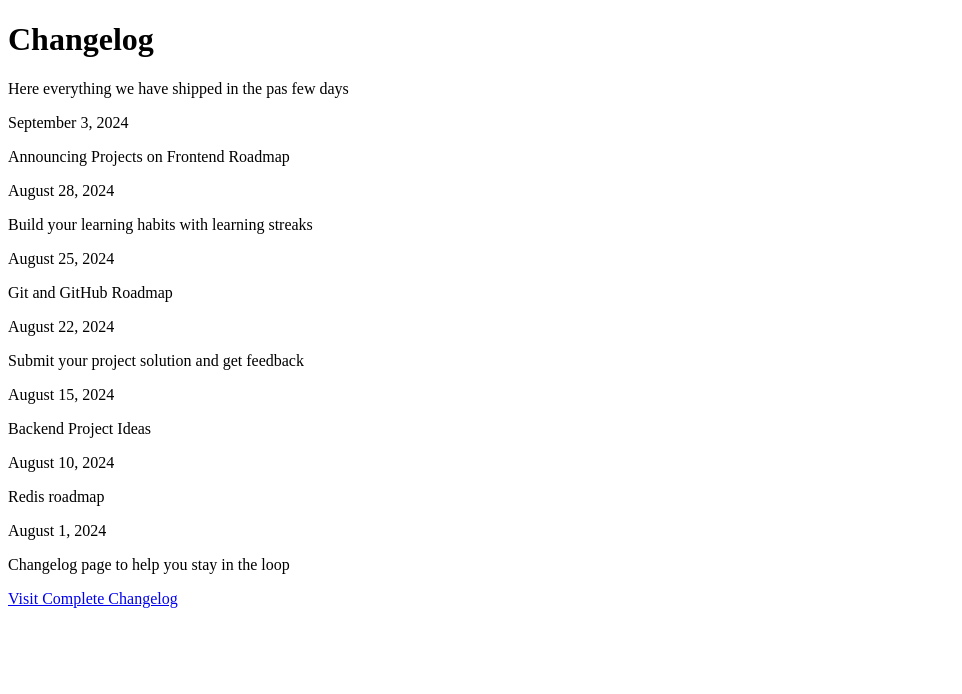
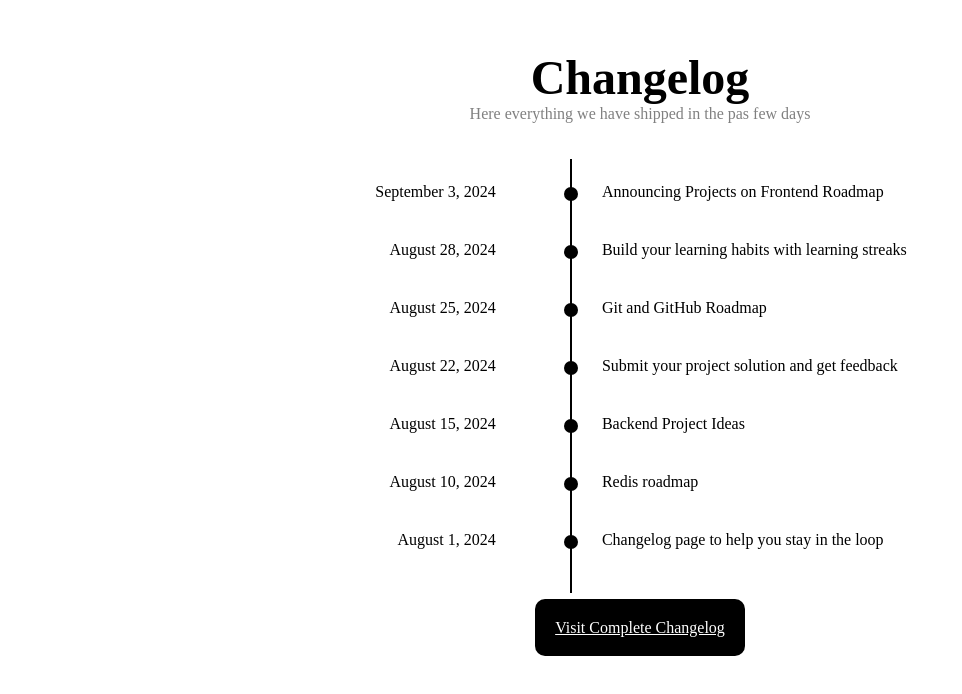
Before and after one commit to itachithelast/Changelog-Component, a plain HTML site: page index.html in a window 1280 px wide. Shown: the whole page, without its empty margins (0-962 px from the left). Drawn offline with Linux system fonts and the light colour scheme.

Commit message:
CSS complete

```diff
--- a/index.html
+++ b/index.html
@@ -7,10 +7,11 @@
     <link rel="stylesheet" href="style.css">
 </head>
 <body>
+    <div class="container">
 
         <header>
-        <h1>Changelog</h1>
-        <p>Here everything we have shipped in the pas few days</p>
+            <h1 class="text-center title">Changelog</h1>
+            <p class="text-center subtitle">Here everything we have shipped in the pas few days</p>
         </header>
 
         <main>
@@ -52,8 +53,9 @@
         </main>
 
         <footer>
-        <a href="#" class="btn">Visit Complete Changelog</a>
+            <span><a href="#" class="btn">Visit Complete Changelog</a></span>
         </footer>
 
+    </div>
 </body>
 </html>
--- a/style.css
+++ b/style.css
@@ -0,0 +1,72 @@
+*{
+    padding: 0;
+    margin: 0;
+    box-sizing: border-box;
+}
+body{
+    display: flex;
+    flex-direction: column;
+    justify-content: center;
+    align-items: center;
+}
+.container{
+    max-width: 700px;
+}
+.text-center{
+    text-align: center;
+}
+.title{
+    font-size: 48px;
+    padding-top: 50px;
+}
+.subtitle{
+    color: grey;
+    padding-bottom: 40px;
+}
+main{
+    max-width: 700px;
+}
+.row{
+    display: grid;
+    grid-template-columns: 2fr 1fr 4fr;
+    justify-content: space-around;
+    padding: 20px;
+}
+.dot{
+    top: 20%;
+    left: 50%;
+    position: relative;
+    width: 14px;
+    height: 14px;
+    background-color: black;
+    border-radius: 50%;
+}
+.dot:after{
+    content: '';
+    position: absolute;
+    top: -200%;
+    left: 45%;
+    bottom: 50%;
+    height: 600%;
+    border: 0.5px solid black;
+}
+.date{
+    padding-right: 30px;
+    text-align: right;
+}
+footer{
+    margin: 50px;
+    display: flex;
+    flex-direction: row;
+    justify-content: center;
+    align-items: center;
+}
+.btn{
+    color: white;
+    background: black;
+    padding: 20px;
+    border-radius: 10px;
+}
+hr{
+    transform: rotate(90deg);
+}
```
Lines whose indentation alone changed are shown as unchanged.
